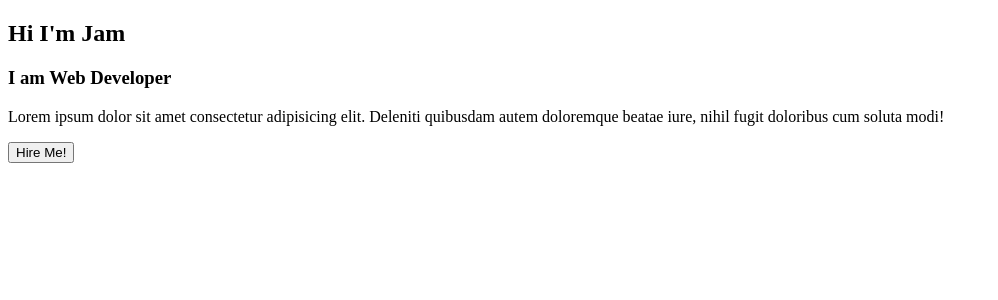
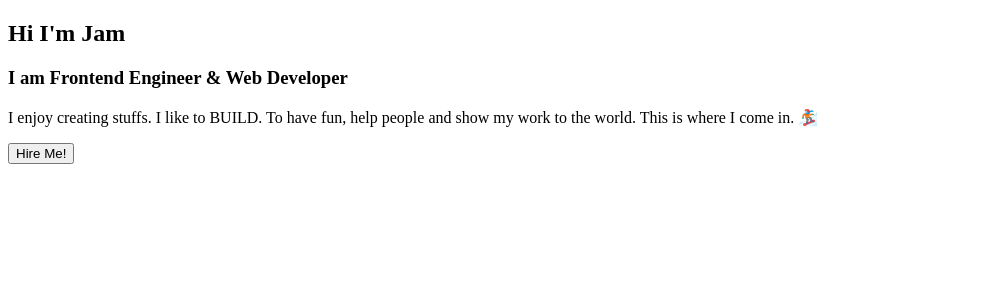
Before and after one commit to johncanero/johncanero-website, a Next.js app: page / in a window 1280 px wide. Shown: the top 300 px of the page, without its empty margins (0-998 px from the left). Built offline with nearby package versions, Linux system fonts and the light colour scheme.

Commit message:
Change Color Theme and Modify Description

```diff
--- a/components/Layout.js
+++ b/components/Layout.js
@@ -1,7 +1,6 @@
 import React from "react";
 import Head from "next/head";
 import Header from "../sections/Header";
-import Hero from "../sections/Hero";
 import Footer from "../sections/Footer";
 
 const Layout = ({children}) => {
@@ -9,7 +8,7 @@ const Layout = ({children}) => {
     <>
       {/* Head */}
       <Head>
-        <title>Next Tailwind Theme</title>
+        <title>John Cañero</title>
         <meta
           name="description"
           content="Next Js and Tailwind CSS Dark Mode Feature"
--- a/pages/_document.tsx
+++ b/pages/_document.tsx
@@ -31,7 +31,7 @@ class MyDocument extends Document {
           />
           <meta property="og:title" content="Next Js Dark Mode Feature" />
           <meta property="og:description" content="Next Js and Tailwind CSS" />
-          <link rel="icon" type="image/x-icon" href="/images/dark-mode.png" />
+          <link rel="icon" type="image/x-icon" href="/images/letterJ.png" />
 
           {/* Google Fonts */}
           <link rel="preconnect" href="https://fonts.googleapis.com"/>
--- a/pages/index.tsx
+++ b/pages/index.tsx
@@ -4,6 +4,7 @@ import Hero from "../sections/Hero";
 export default function Home() {
   return (
     <div>
+      {/* Main Content */}
       <Hero />
     </div>
   )
--- a/sections/Hero.tsx
+++ b/sections/Hero.tsx
@@ -7,22 +7,29 @@ const Hero = () => {
   return (
     <section className="mt-16 font-Poppins lg:mr-60">
       <h1 className="sm:text-6xl flex sm:justify-center md:justify-start md:text-7xl font-bold">
-        Hi I'm <span className="dark:text-purple-600 ml-2">Jam</span>
+        Hi I'm{" "}
+        <span className="dark:text-transparent dark:bg-clip-text dark:bg-gradient-to-r dark:from-cyan-500 dark:to-blue-500 ml-2">
+          Jam
+        </span>
       </h1>
-      <h3 className="flex my-3 mb-4 md:mb-2 sm:text-2xl sm:justify-center md:justify-start md:text-4xl">
-        I am Web Developer
+      <h3 className="flex my-3 mb-4 md:mb-3 sm:text-2xl sm:justify-center md:justify-start md:text-4xl">
+        I am Frontend Engineer & Web Developer
       </h3>
-      <p className="flex mb-8 mx-4 md:mx-0 sm:text-center md:text-left text-gray-700 md:mr-48 lg:mr-96">
-        Lorem ipsum dolor sit amet consectetur adipisicing elit. Deleniti
-        quibusdam autem doloremque beatae iure, nihil fugit doloribus cum soluta
-        modi!
+      <p className="flex mb-8 mx-4 md:mx-0 sm:text-center md:text-left text-gray-600 md:mr-48 lg:mr-96">
+        I enjoy creating stuffs. I like to BUILD. To have fun, help people and
+        show my work to the world. This is where I come in. 🏂
       </p>
       <Link
         href="https://www.linkedin.com/feed/"
         target="_blank"
         rel="noopener noreferrer"
       >
-        <Button className="flex sm:mx-auto md:mx-0 bg-purple-600 hover:bg-purple-700 text-white font-bold py-2 px-4 rounded-lg" onClick={undefined}>Hire Me!</Button>
+        <button
+          className="sm:mx-auto md:mx-0 bg-gradient-to-r from-cyan-500 to-blue-500 hover:from-blue-500 hover:to-cyan-500 text-gray-100 dark:text-white font-bold py-2 px-4 rounded-lg"
+          onClick={undefined}
+        >
+          Hire Me!
+        </button>
       </Link>
     </section>
   );
```
Also changed, not shown: public/images/letterJ.png (added).
